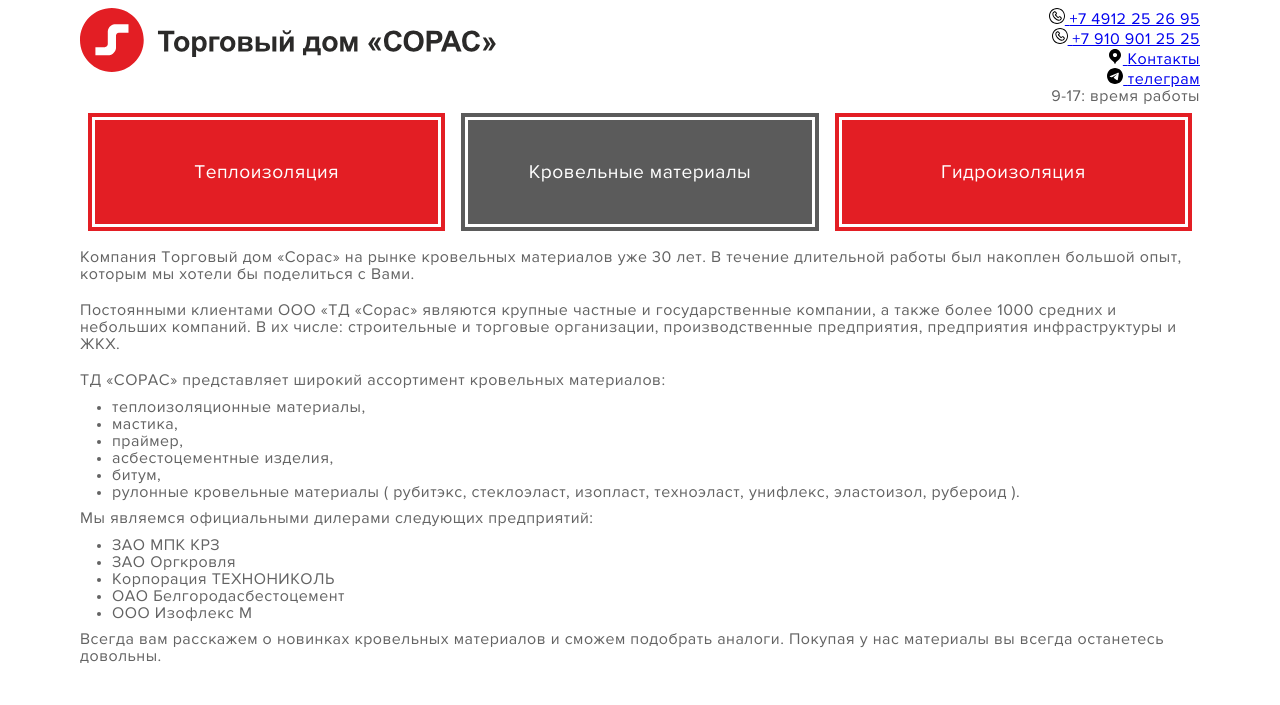
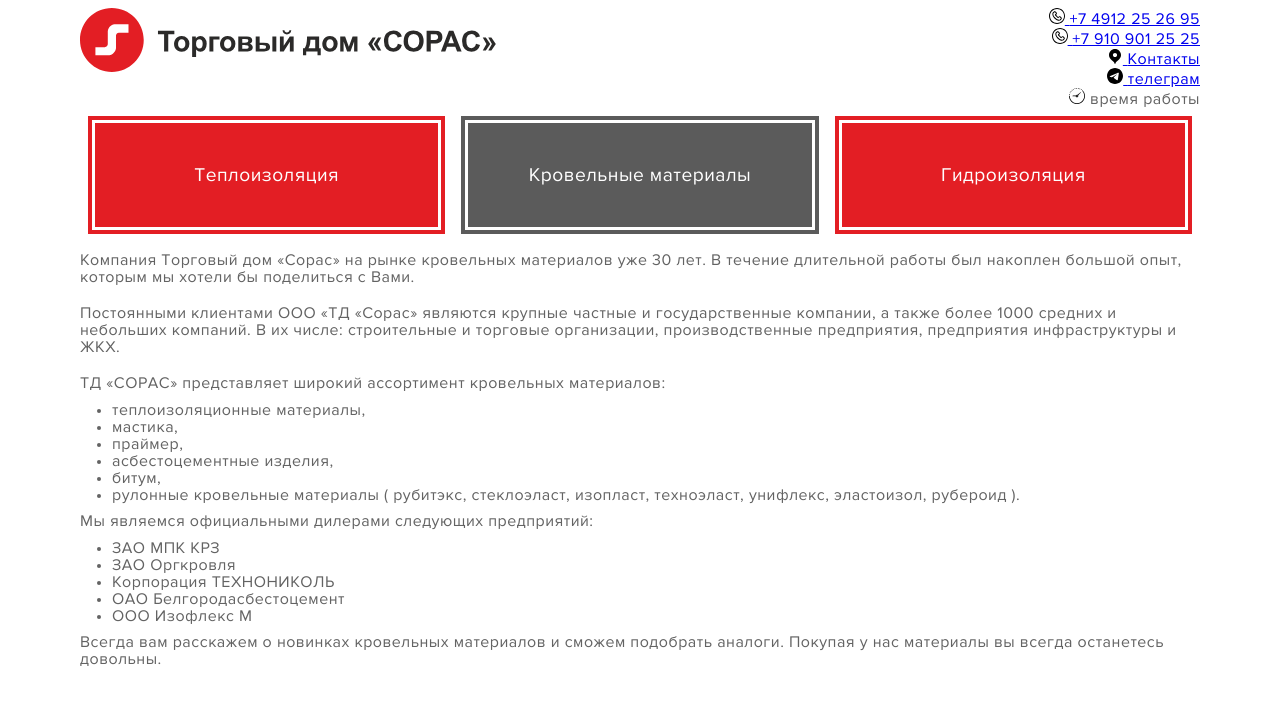
Before and after one commit to tdsoras/vizitka, a Jekyll site: the page built from index.md, in a window 1280 px wide. Shown: the top 705 px of the page. Built offline with Jekyll 4.4.1, drawn with Linux system fonts in a browser that asks for light colours.

```diff
--- a/_includes/upperTop.html
+++ b/_includes/upperTop.html
@@ -29,11 +29,11 @@
     </a>
     {% else %}
     <span
-      href="{{ contact.link }}"
-      alt="{{ contact.description }}"
       title="{{ contact.description }}"
     >
-      {{ contact.description }}: {{ contact.name }}
+      <span icon="{{contact.icon}}"></span>
+      <span description> {{ contact.description }}: </span>
+      <span linktitle> {{ contact.name }} </span>
     </span>
     {% endif %}
   </li>
```
